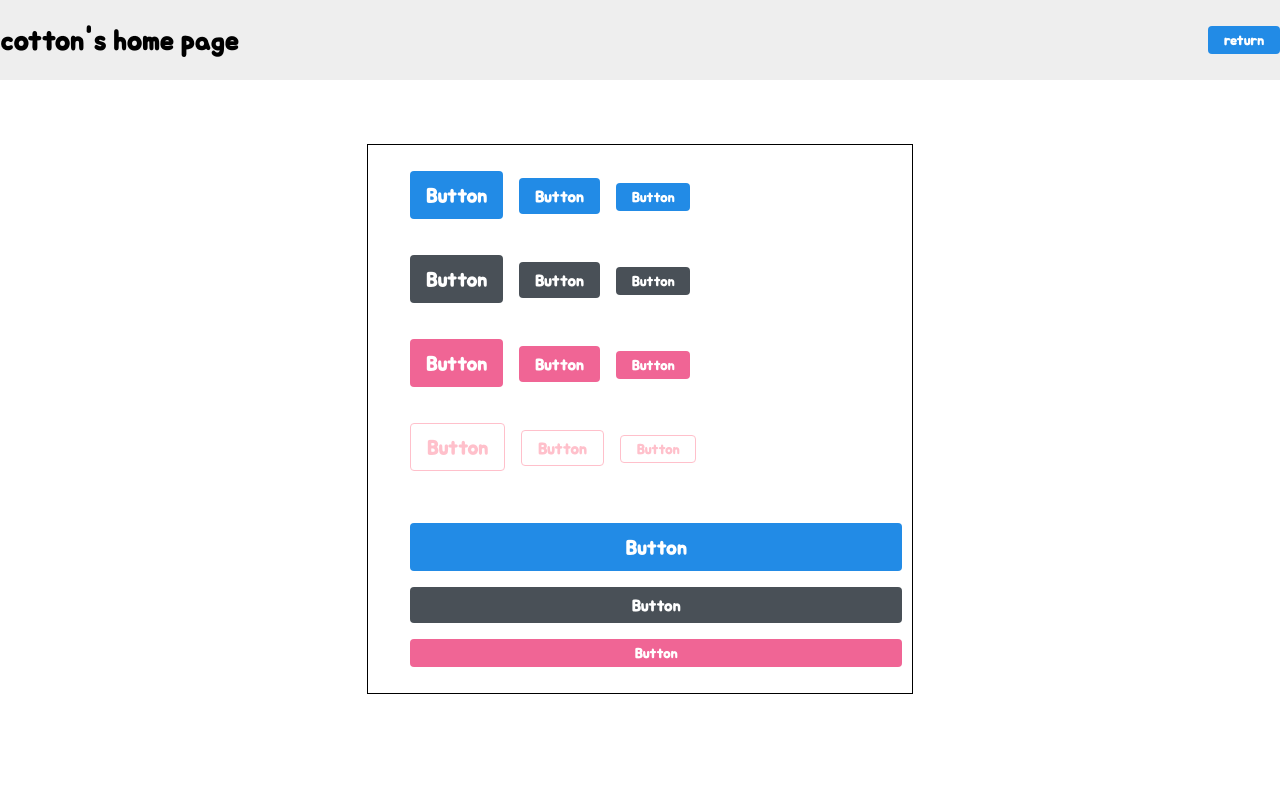
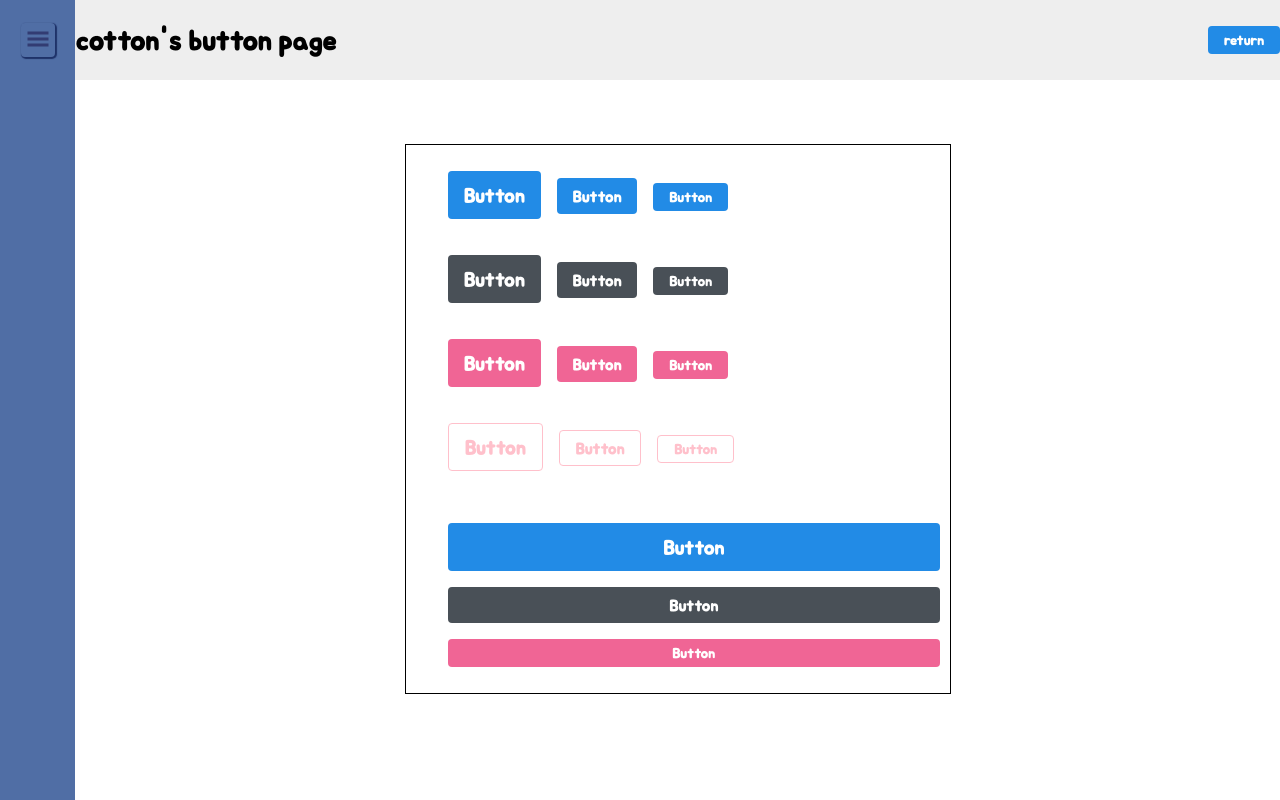
Before and after one commit to beomseok37/nextjs-practice, a Next.js app in the folder follow-todolist/: page /button in a window 1280 px wide. Built offline with nearby package versions, Linux system fonts and the light colour scheme.

Commit message:
chore: page에 sidebar 추가

```diff
--- a/follow-todolist/src/pages/button.tsx
+++ b/follow-todolist/src/pages/button.tsx
@@ -3,30 +3,22 @@ import { NextPage } from 'next';
 import MyButton from 'src/components/MyButton';
 import AppBlock from 'src/components/AppBlock';
 import Header from 'src/components/Header';
+import Row from 'src/components/Grid/Row';
+import Column from 'src/components/Grid/Column';
+import SideBar from 'src/components/SideBar';
 
 import { ButtonGroup } from 'src/styles/pages/button';
 
 const ButtonPage: NextPage = () => {
   return (
-    <>
-      <Header pageName="home" />
+    <Row>
+      <SideBar />
+      <Column>
+        <Header pageName="button" />
         <AppBlock>
           <ButtonGroup>
-          <MyButton
-            size="large"
-            onClick={() => {
-              console.log('hihihihi');
-            }}
-          >
-            Button
-          </MyButton>
-          <MyButton
-            onMouseMove={() => {
-              console.log('mouse move');
-            }}
-          >
-            Button
-          </MyButton>
+            <MyButton size="large">Button</MyButton>
+            <MyButton>Button</MyButton>
             <MyButton size="small">Button</MyButton>
           </ButtonGroup>
           <ButtonGroup>
@@ -70,7 +62,8 @@ const ButtonPage: NextPage = () => {
             </MyButton>
           </ButtonGroup>
         </AppBlock>
-    </>
+      </Column>
+    </Row>
   );
 };
 export default ButtonPage;
```
Also changed, not shown: follow-todolist/src/pages/box.tsx (+9 -3 lines). Lines whose indentation alone changed are shown as unchanged.
